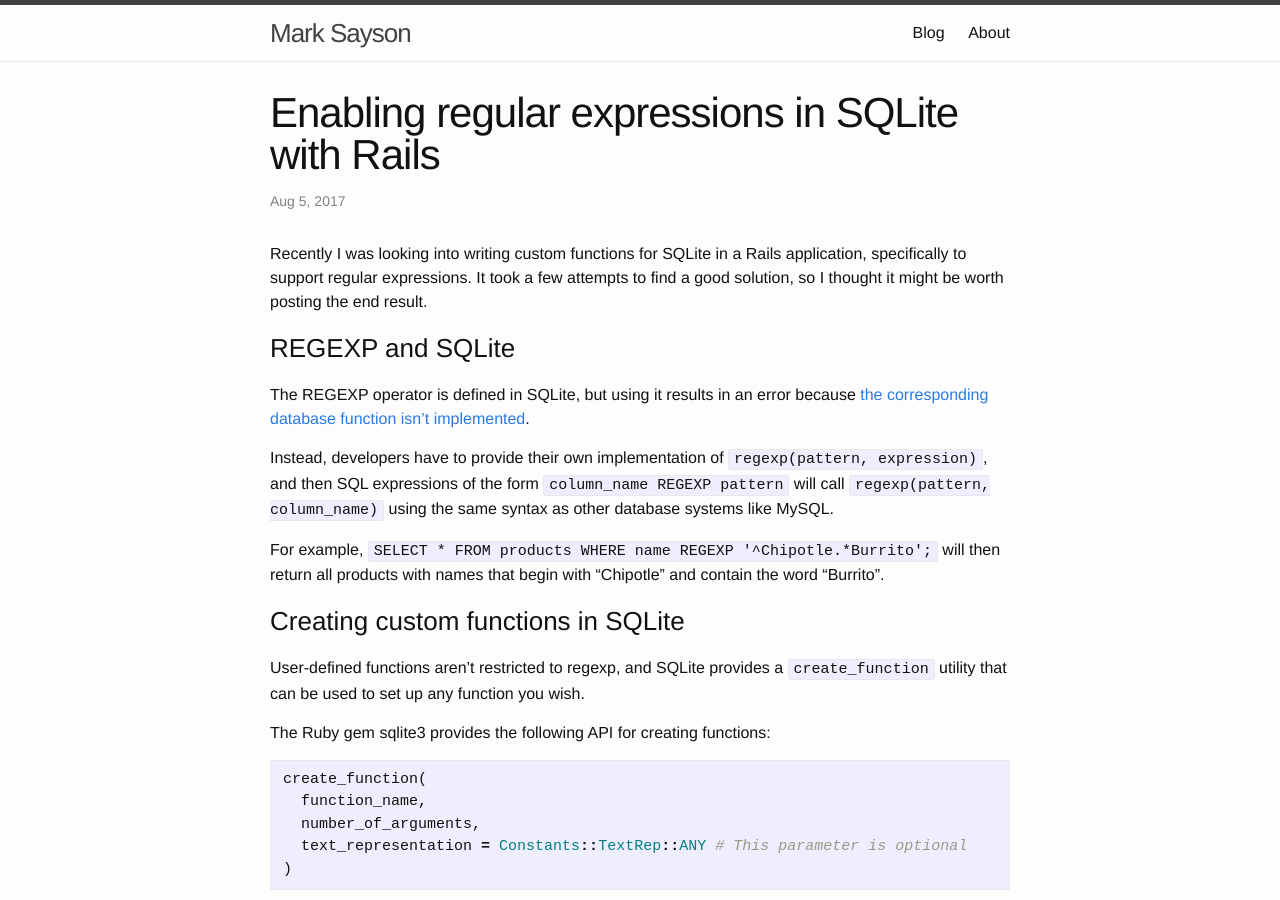
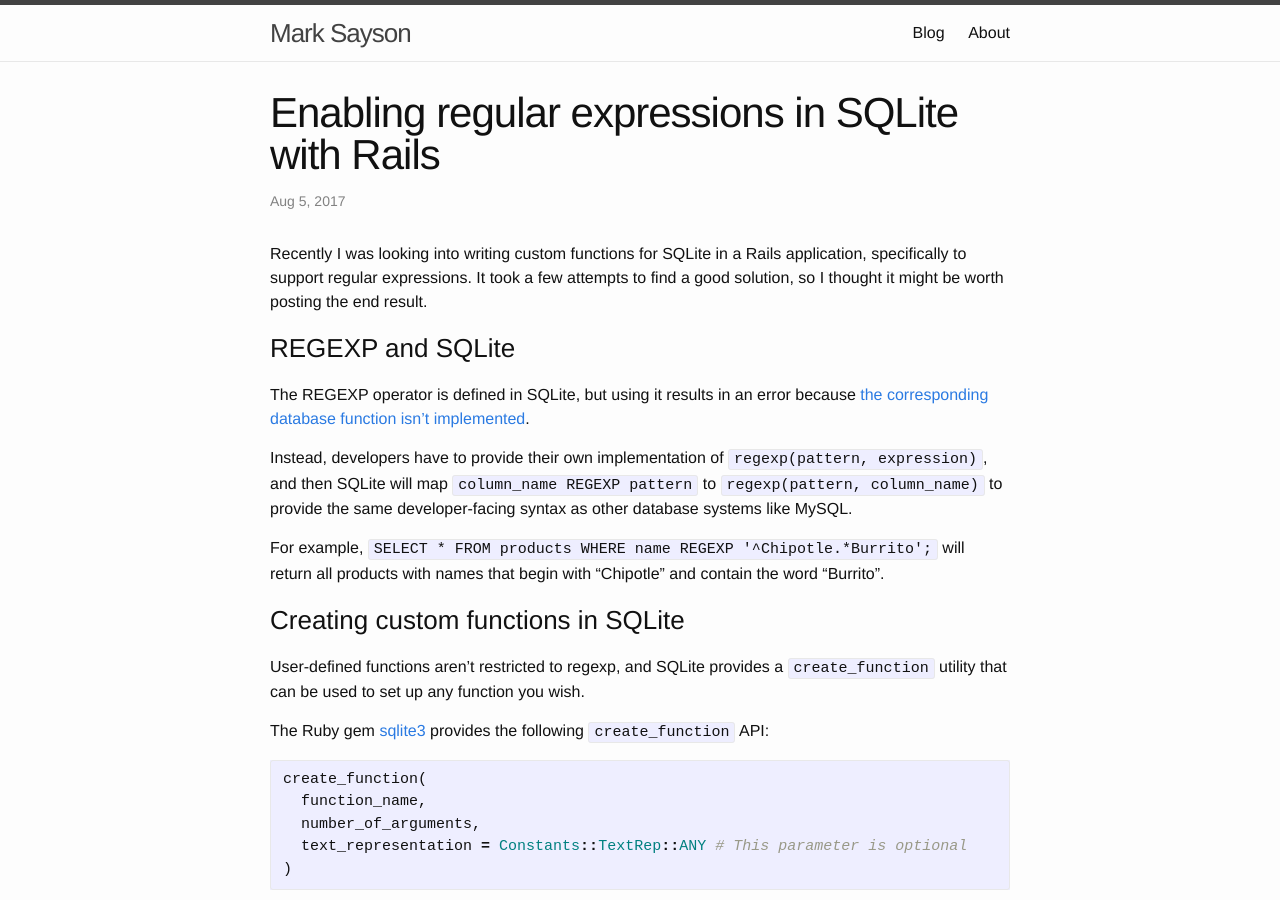
Before and after one commit to msayson/msayson.github.io, a Jekyll site: the page built from _posts/2017-08-05-enabling_regular_expressions_in_sqlite_with_rails.markdown, in a window 1280 px wide and 900 px high. Built offline with Jekyll 4.4.1, drawn with Linux system fonts in a browser that asks for light colours.

Commit message:
Updated wording on post for enabling REGEXP in SQLite

````diff
--- a/_posts/2017-08-05-enabling_regular_expressions_in_sqlite_with_rails.markdown
+++ b/_posts/2017-08-05-enabling_regular_expressions_in_sqlite_with_rails.markdown
@@ -11,15 +11,15 @@ Recently I was looking into writing custom functions for SQLite in a Rails appli
 
 The REGEXP operator is defined in SQLite, but using it results in an error because [the corresponding database function isn't implemented](https://sqlite.org/lang_expr.html#regexp).
 
-Instead, developers have to provide their own implementation of <code>regexp(pattern, expression)</code>, and then SQL expressions of the form <code>column_name REGEXP pattern</code> will call <code>regexp(pattern, column_name)</code> using the same syntax as other database systems like MySQL.
+Instead, developers have to provide their own implementation of <code>regexp(pattern, expression)</code>, and then SQLite will map <code>column_name REGEXP pattern</code> to <code>regexp(pattern, column_name)</code> to provide the same developer-facing syntax as other database systems like MySQL.
 
-For example, <code>SELECT * FROM products WHERE name REGEXP '^Chipotle.*Burrito';</code> will then return all products with names that begin with "Chipotle" and contain the word "Burrito".
+For example, <code>SELECT * FROM products WHERE name REGEXP '^Chipotle.*Burrito';</code> will return all products with names that begin with "Chipotle" and contain the word "Burrito".
 
 ### Creating custom functions in SQLite
 
 User-defined functions aren't restricted to regexp, and SQLite provides a <code>create_function</code> utility that can be used to set up any function you wish.
 
-The Ruby gem sqlite3 provides the following API for creating functions:
+The Ruby gem [sqlite3](http://www.rubydoc.info/gems/sqlite3/1.3.13/SQLite3/Database:create_function) provides the following <code>create_function</code> API:
 
 ```ruby
 create_function(
````
